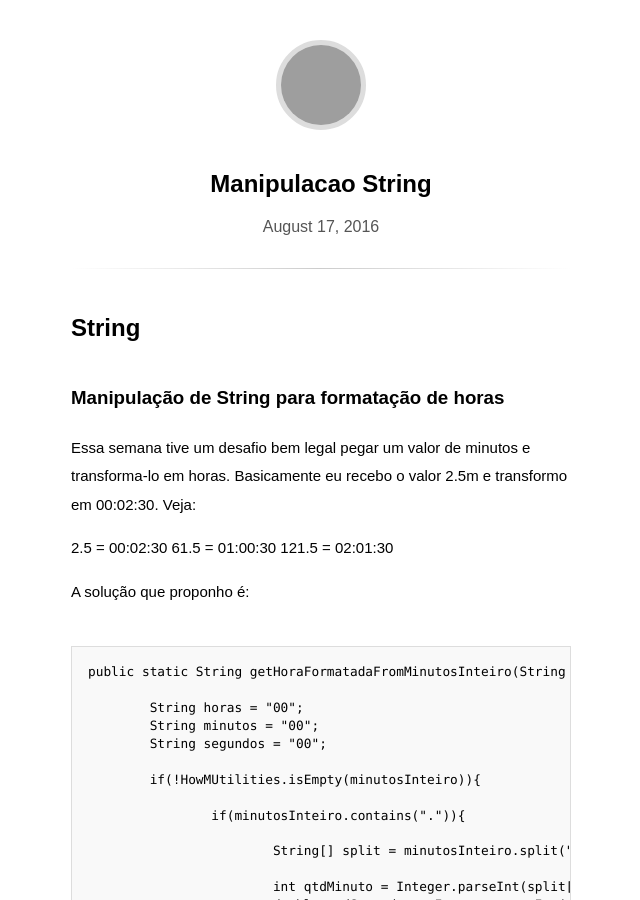
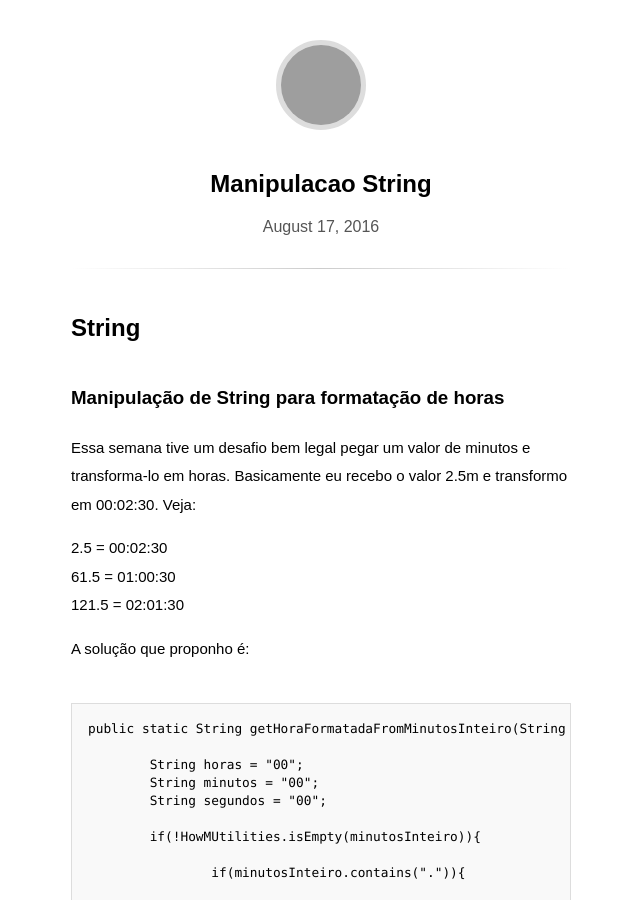
Before and after one commit to gpanassol/gpanassol.github.io, a Jekyll site: the page built from _posts/2016-08-17-manipulacao-string.md, in a window 1280 px wide and 900 px high, cut to the strip 0-900 px from the top of the window. Shown: the whole strip, without its empty margins (319-959 px from the left). Built offline with Jekyll 4.4.1, drawn with Linux system fonts in a browser that asks for light colours; some web fonts are replaced; comment, search, counter and statistics services are not loaded; grey boxes are pictures that could not be loaded.

Commit message:
correcao

```diff
--- a/_posts/2016-08-17-manipulacao-string.md
+++ b/_posts/2016-08-17-manipulacao-string.md
@@ -4,9 +4,9 @@
 
 Essa semana tive um desafio bem legal pegar um valor de minutos e transforma-lo em horas. Basicamente eu recebo o valor 2.5m e transformo em 00:02:30. Veja:
 
-2.5   = 00:02:30
-61.5  = 01:00:30
-121.5 = 02:01:30
+2.5   = 00:02:30 <br/>
+61.5  = 01:00:30 <br/>
+121.5 = 02:01:30 <br/>
 
 A solução que proponho é:
 
```
